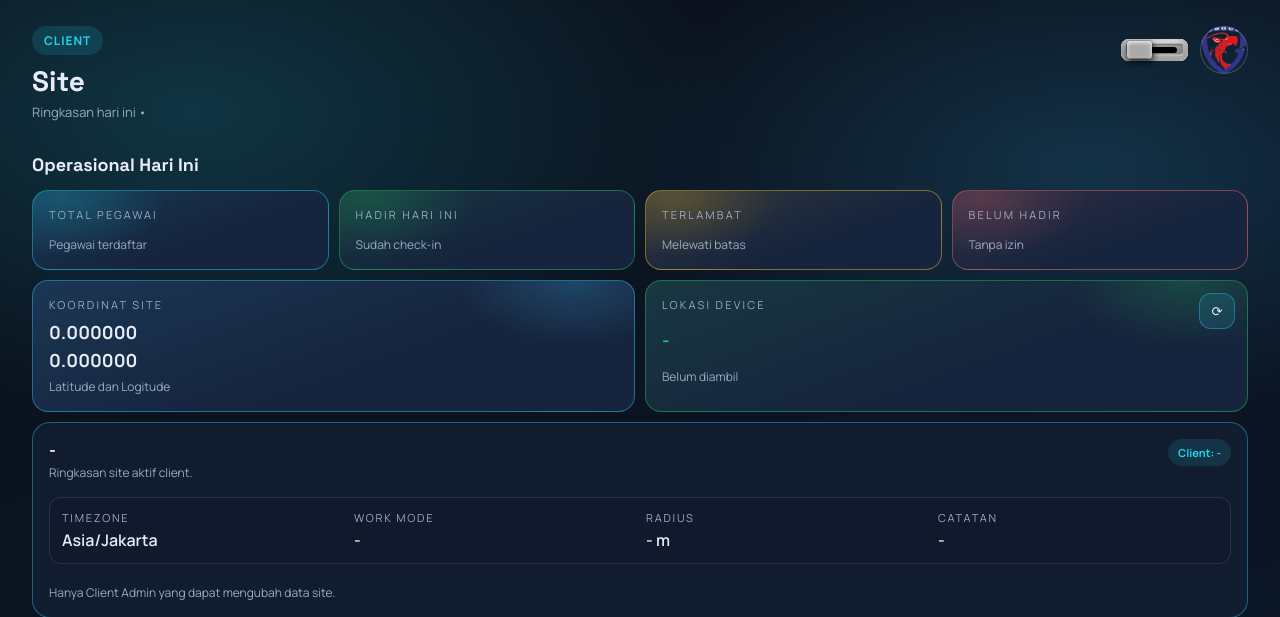
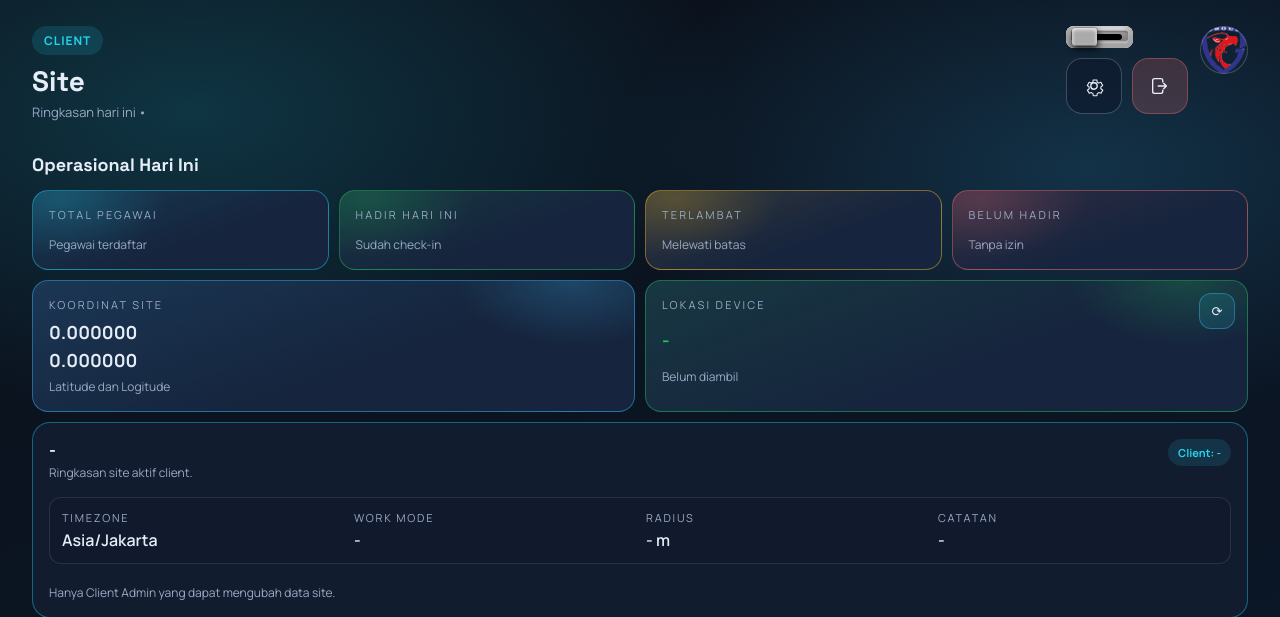
Before and after one commit to itariefda-tech/presensi-gmi, a Flask app: template templates/dashboard/client.html in a window 1280 px wide. Shown: the top 617 px of the page. Run offline with Flask 3, Linux system fonts and the light colour scheme; the template is opened without the code that fills it, so the values that code supplies are empty.

Commit message:
move client nav actions

```diff
--- a/static/css/client_dashboard.css
+++ b/static/css/client_dashboard.css
@@ -93,6 +93,30 @@ html[data-theme="light"] body{
 }
 
 .top-actions{
+  display: flex;
+  align-items: flex-start;
+  justify-content: space-between;
+  gap: 12px;
+}
+
+.top-actions-group{
+  display: flex;
+  flex-direction: column;
+  gap: 10px;
+}
+
+.header-action-group{
+  display: flex;
+  gap: 10px;
+  flex-wrap: wrap;
+  align-items: center;
+}
+
+.header-logout-form{
+  margin: 0;
+}
+
+.top-actions-avatar{
   display: flex;
   align-items: center;
   gap: 12px;
--- a/templates/dashboard/client.html
+++ b/templates/dashboard/client.html
@@ -23,16 +23,41 @@
       <div class="brand-meta">Ringkasan hari ini • {{ today|ddmmyyyy }}</div>
     </div>
     <div class="top-actions">
+      <div class="top-actions-group">
         <div class="themePick" aria-label="Pemilih tema">
           <button type="button" class="themeToggle toggle" aria-label="Ubah tema" data-theme-toggle>
             <div class="handle"></div>
           </button>
         </div>
+        <div class="header-action-group">
+          <button class="nav-btn header-nav-btn" type="button" data-tab="4" aria-label="Settings">
+            <span class="nav-icon" aria-hidden="true">
+              <svg viewBox="0 0 24 24" fill="none">
+                <path d="M12 8.5a3.5 3.5 0 1 0 0 7 3.5 3.5 0 0 0 0-7Z" stroke="currentColor" stroke-width="1.5"/>
+                <path d="M19.4 15a7.9 7.9 0 0 0 .1-2l2-1.5-2-3.5-2.3.8a7.6 7.6 0 0 0-1.7-1l-.4-2.4h-4l-.4 2.4a7.6 7.6 0 0 0-1.7 1l-2.3-.8-2 3.5 2 1.5a7.9 7.9 0 0 0 .1 2l-2 1.5 2 3.5 2.3-.8a7.6 7.6 0 0 0 1.7 1l.4 2.4h4l.4-2.4a7.6 7.6 0 0 0 1.7-1l2.3.8 2-3.5-2-1.5Z" stroke="currentColor" stroke-width="1.2" stroke-linejoin="round"/>
+              </svg>
+            </span>
+          </button>
+          <form class="header-logout-form" method="post" action="{{ url_for('logout') }}">
+            <input type="hidden" name="csrf_token" value="{{ csrf_token }}" />
+            <button class="nav-btn nav-logout header-nav-btn" type="submit" aria-label="Logout">
+              <span class="nav-icon" aria-hidden="true">
+                <svg viewBox="0 0 24 24" fill="none">
+                  <path d="M15 7.5V6a2 2 0 0 0-2-2H6a2 2 0 0 0-2 2v12a2 2 0 0 0 2 2h7a2 2 0 0 0 2-2v-1.5" stroke="currentColor" stroke-width="1.5" stroke-linecap="round"/>
+                  <path d="M10 12h9m0 0-3-3m3 3-3 3" stroke="currentColor" stroke-width="1.5" stroke-linecap="round" stroke-linejoin="round"/>
+                </svg>
+              </span>
+            </button>
+          </form>
+        </div>
+      </div>
+      <div class="top-actions-avatar">
         {% set avatar_src = user.selfie_path and url_for('static', filename=user.selfie_path) or url_for('static', filename='img/gmi_logo.gif') %}
         <label class="avatar-upload" for="avatarInput" title="Upload foto profil">
           <div class="user-avatar" id="userAvatar" style="background-image:url('{{ avatar_src }}');" aria-hidden="true"></div>
         </label>
         <input class="avatar-input" type="file" id="avatarInput" accept="image/*" />
+      </div>
     </div>
   </header>
 
@@ -812,25 +837,6 @@
         </svg>
       </span>
     </button>
-    <button class="nav-btn" data-tab="4" type="button" aria-label="Settings">
-      <span class="nav-icon" aria-hidden="true">
-        <svg viewBox="0 0 24 24" fill="none">
-          <path d="M12 8.5a3.5 3.5 0 1 0 0 7 3.5 3.5 0 0 0 0-7Z" stroke="currentColor" stroke-width="1.5"/>
-          <path d="M19.4 15a7.9 7.9 0 0 0 .1-2l2-1.5-2-3.5-2.3.8a7.6 7.6 0 0 0-1.7-1l-.4-2.4h-4l-.4 2.4a7.6 7.6 0 0 0-1.7 1l-2.3-.8-2 3.5 2 1.5a7.9 7.9 0 0 0 .1 2l-2 1.5 2 3.5 2.3-.8a7.6 7.6 0 0 0 1.7 1l.4 2.4h4l.4-2.4a7.6 7.6 0 0 0 1.7-1l2.3.8 2-3.5-2-1.5Z" stroke="currentColor" stroke-width="1.2" stroke-linejoin="round"/>
-        </svg>
-      </span>
-    </button>
-    <form method="post" action="{{ url_for('logout') }}">
-      <input type="hidden" name="csrf_token" value="{{ csrf_token }}" />
-      <button class="nav-btn nav-logout" type="submit" aria-label="Logout">
-        <span class="nav-icon" aria-hidden="true">
-          <svg viewBox="0 0 24 24" fill="none">
-            <path d="M15 7.5V6a2 2 0 0 0-2-2H6a2 2 0 0 0-2 2v12a2 2 0 0 0 2 2h7a2 2 0 0 0 2-2v-1.5" stroke="currentColor" stroke-width="1.5" stroke-linecap="round"/>
-            <path d="M10 12h9m0 0-3-3m3 3-3 3" stroke="currentColor" stroke-width="1.5" stroke-linecap="round" stroke-linejoin="round"/>
-          </svg>
-        </span>
-      </button>
-    </form>
   </div>
 
   <div class="modal" id="siteModal" aria-hidden="true">
```
Lines whose indentation alone changed are shown as unchanged.
